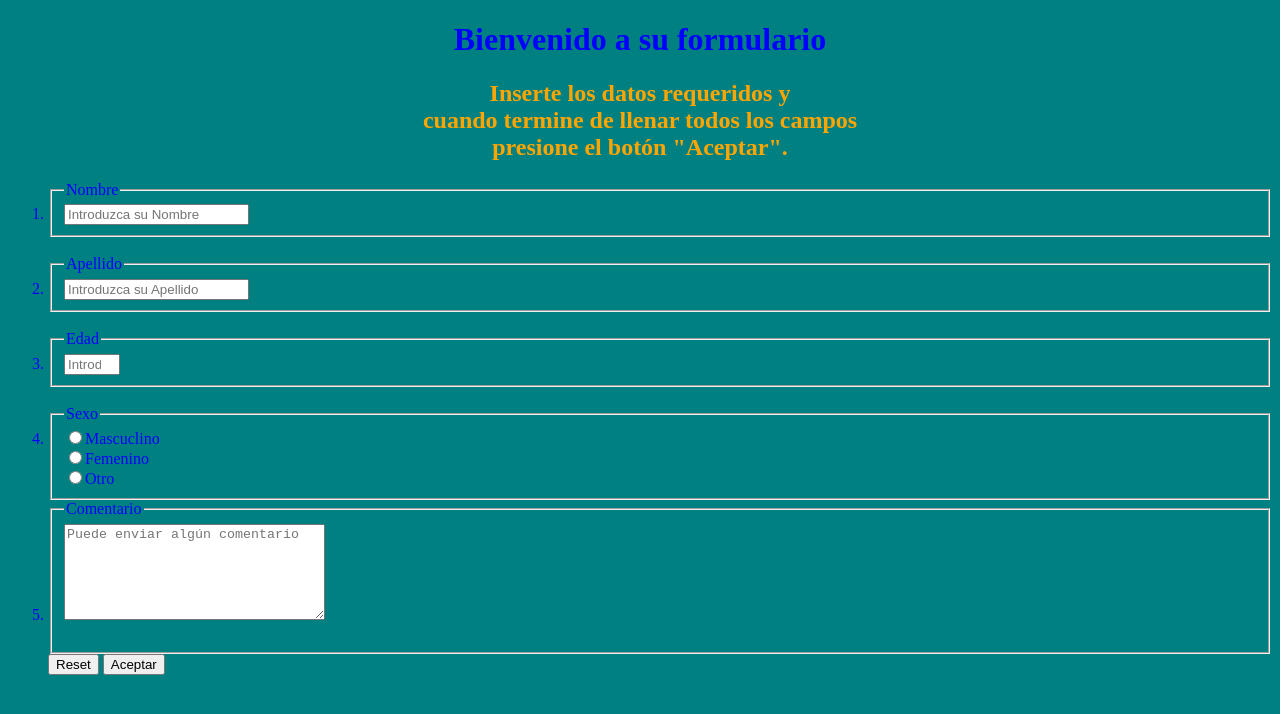
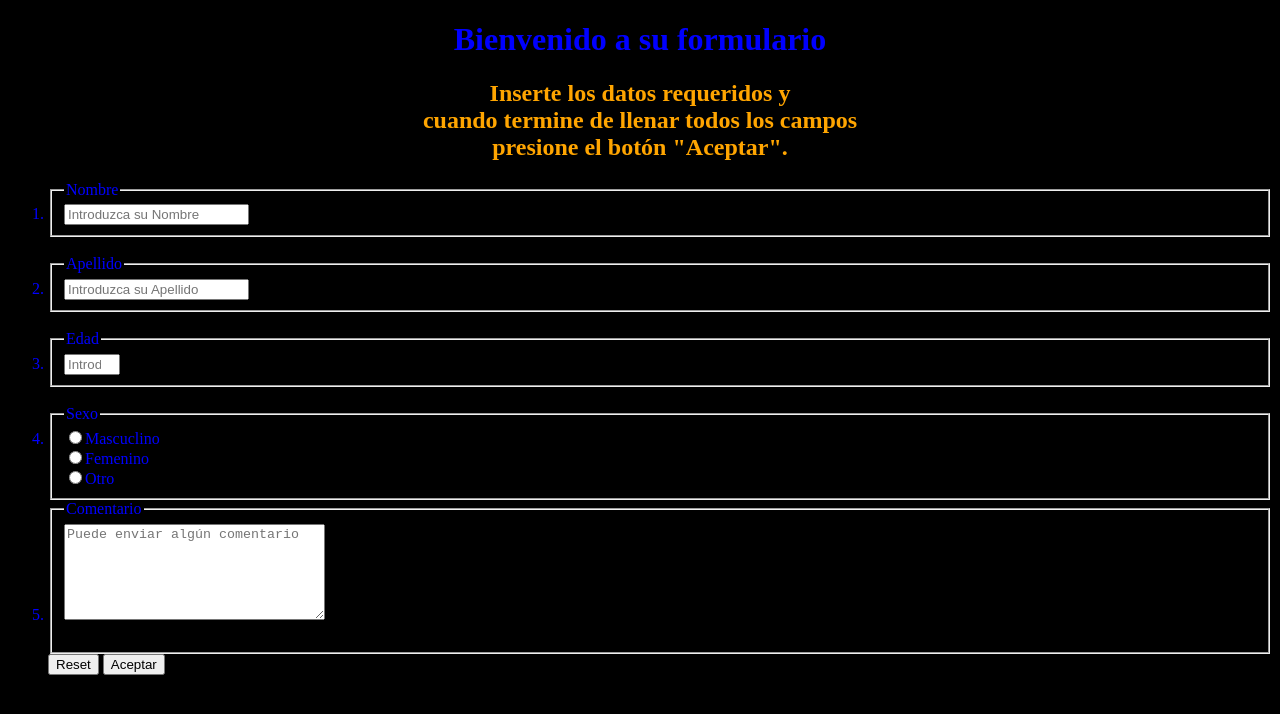
Before and after one commit to AntonioCruzGlez/prueba, a plain HTML site: page Tarea PW Antonio Cruz Gonzalez.html in a window 1280 px wide. Drawn offline with Linux system fonts and the light colour scheme.

Commit message:
Tarea.html:Cambiamos el color del background y de las cabeceras

```diff
--- a/Tarea PW Antonio Cruz Gonzalez.html
+++ b/Tarea PW Antonio Cruz Gonzalez.html
@@ -4,7 +4,7 @@
     <title>Aprendiendo HTML</title>
     <link rel="stylesheet" href="css/style.css">
 </head>
-<body bgcolor=#008080>
+<body bgcolor=#000000>
 
     <h1 style="color:blue"><center>Bienvenido a su formulario</center></h2>
 
```
